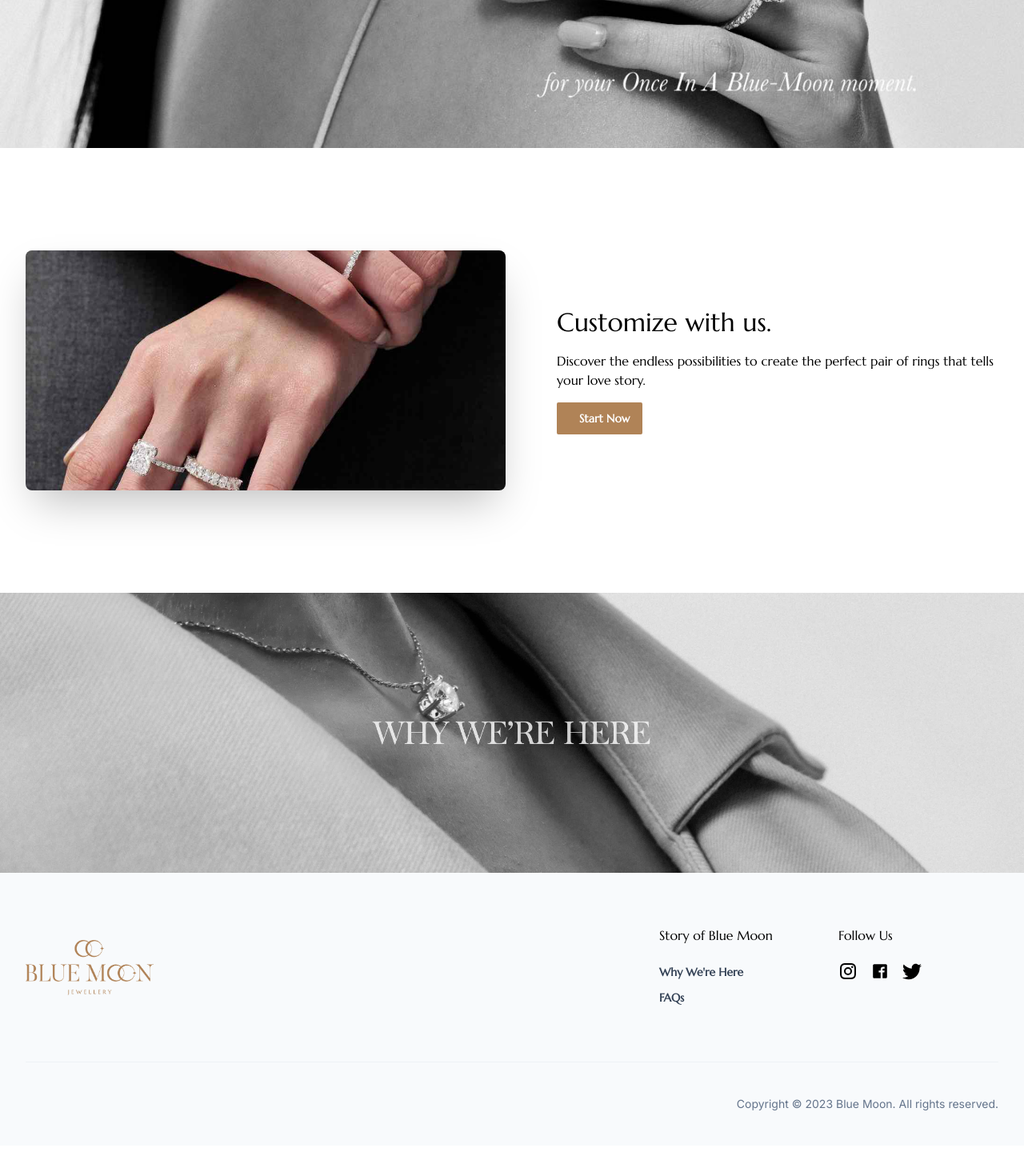
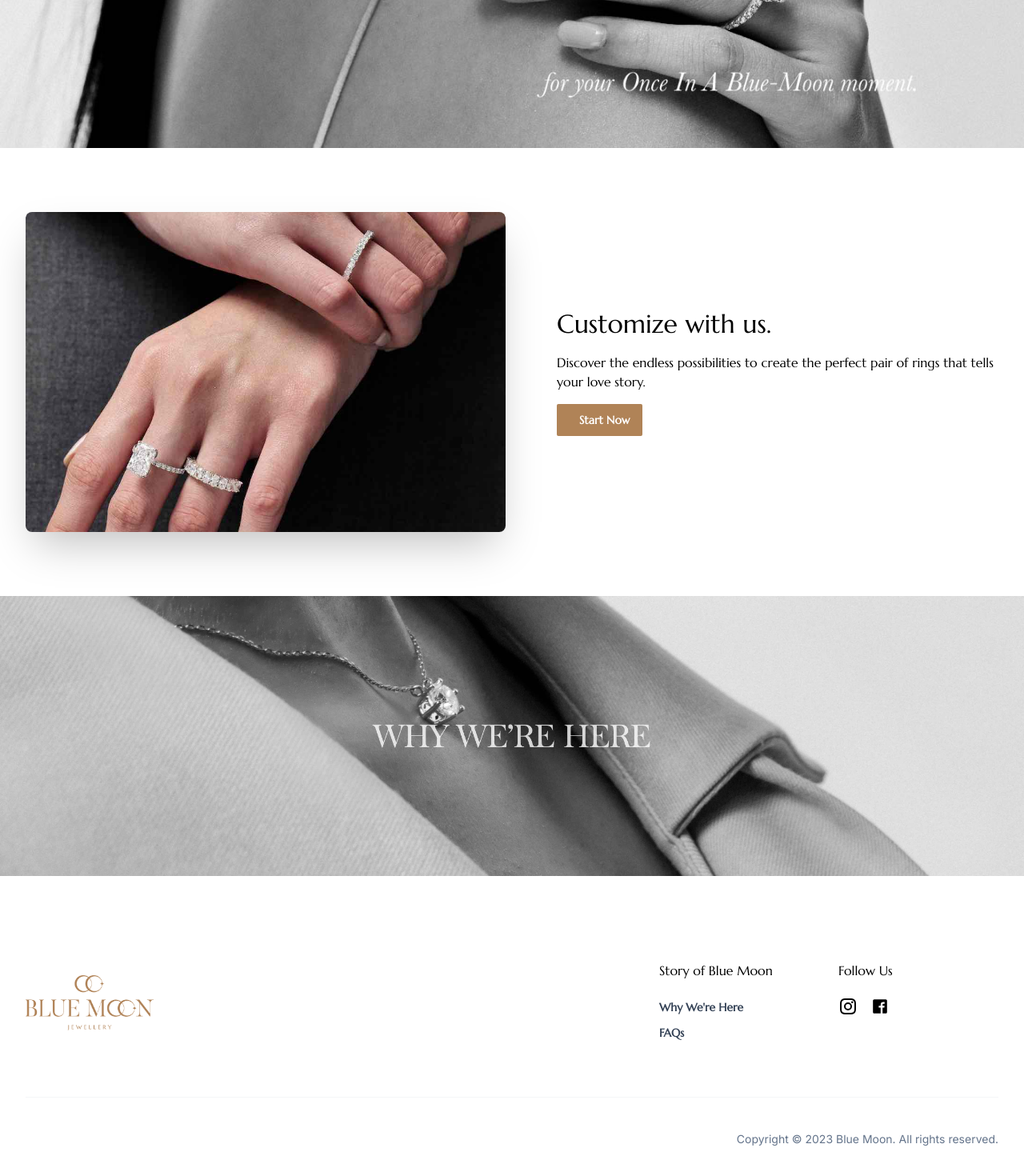
Before and after one commit to timotiusnc/bluemoon, a Next.js app: page / in a window 1280 px wide. Shown: the part 492-1962 px from the top of the page at 80% size. Before the commit the page ends 1924 px from the top, so only its background shows below. Built offline with nearby package versions, Linux system fonts and the light colour scheme.

Commit message:
Adjust padding

```diff
--- a/src/components/Customize.tsx
+++ b/src/components/Customize.tsx
@@ -6,12 +6,12 @@ import { Button } from './Button'
 
 export function CustomizeWithUs() {
   return (
-    <section id="customize" aria-label="Customize with us" className="py-32">
+    <section id="customize" aria-label="Customize with us" className="py-10">
       <Container className="flex flex-col items-center gap-16 lg:flex-row">
         <Image
           src={customize}
           alt="Customize with us"
-          className="bg-go max-h-[300px] max-w-[300px] flex-shrink rounded-lg object-cover shadow-2xl lg:max-w-[600px]"
+          className="max-h-[300px] max-w-[300px] flex-shrink rounded-lg object-cover shadow-2xl lg:min-h-[400px] lg:max-w-[600px]"
         />
         <div className="flex flex-1 flex-col gap-4 font-display">
           <h2 className="text-3xl">Customize with us.</h2>
--- a/src/components/Footer.tsx
+++ b/src/components/Footer.tsx
@@ -9,7 +9,7 @@ import { TwitterSvg } from './logo/TwitterSvg'
 
 export function Footer() {
   return (
-    <footer className="bg-slate-50">
+    <footer>
       <Container>
         <div className="flex flex-col items-center gap-8 py-16 font-display lg:flex-row lg:items-start">
           <div className="flex-1 self-center">
@@ -37,18 +37,11 @@ export function Footer() {
                 <InstagramSvg className="w-6" />
               </Link>
               <Link
-                href="https://instagram.com/blue.moon.id/"
+                href="https://www.facebook.com/profile.php?id=61550742867135"
                 target="_blank"
                 rel="noopener"
               >
                 <FacebookSvg className="w-6" />
-              </Link>
-              <Link
-                href="https://instagram.com/blue.moon.id/"
-                target="_blank"
-                rel="noopener"
-              >
-                <TwitterSvg className="w-6" />
               </Link>
             </div>
           </nav>
--- a/src/components/Slider.tsx
+++ b/src/components/Slider.tsx
@@ -19,7 +19,7 @@ export function Slider() {
   }, [current])
 
   return (
-    <div className="relative">
+    <div className="relative pb-10">
       <div className="flex snap-x snap-mandatory overflow-hidden">
         <CarouselImg src={slider1} alt="Slider 1" id="slider1" />
         <CarouselImg src={slider2} alt="Slider 2" id="slider2" />
--- a/src/components/Why.tsx
+++ b/src/components/Why.tsx
@@ -5,7 +5,7 @@ import Link from 'next/link'
 
 export function Why() {
   return (
-    <section id="customize" aria-label="Customize with us">
+    <section className="py-10">
       <Link href="/custom">
         <Image
           src={why}
```
